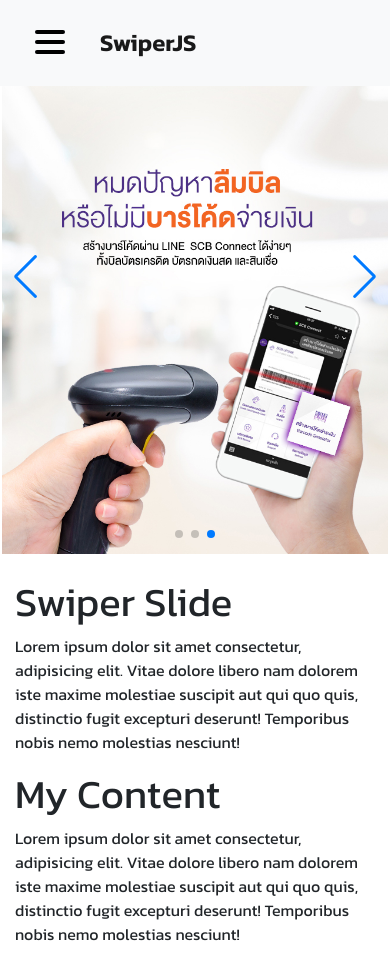
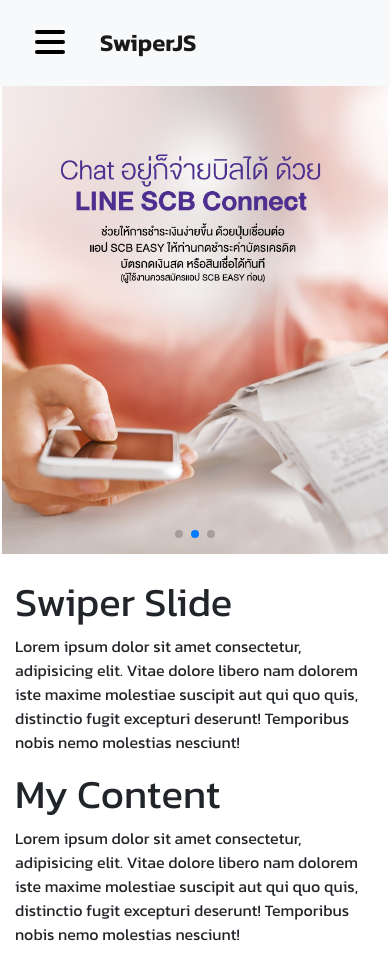
Before and after one commit to iamsamitdev/SwiperJS, a plain HTML site: page index.html in a window 390 px wide. Drawn offline with nearby package versions, Linux system fonts and the light colour scheme; grey boxes are pictures that could not be loaded.

Commit message:
update menu on mobile

```diff
--- a/index.html
+++ b/index.html
@@ -186,7 +186,7 @@
 
     </div>
 
-    <!-- Desktop Slide -->
+    <!-- Mobile Slide -->
     <div class="swiper-container mobile">
         <!-- Additional required wrapper -->
         <div class="swiper-wrapper">
@@ -203,10 +203,6 @@
         </div>
         <!-- If we need pagination -->
         <div class="swiper-pagination"></div>
-
-        <!-- If we need navigation buttons -->
-        <div class="swiper-button-prev"></div>
-        <div class="swiper-button-next"></div>
 
     </div>
 
```
